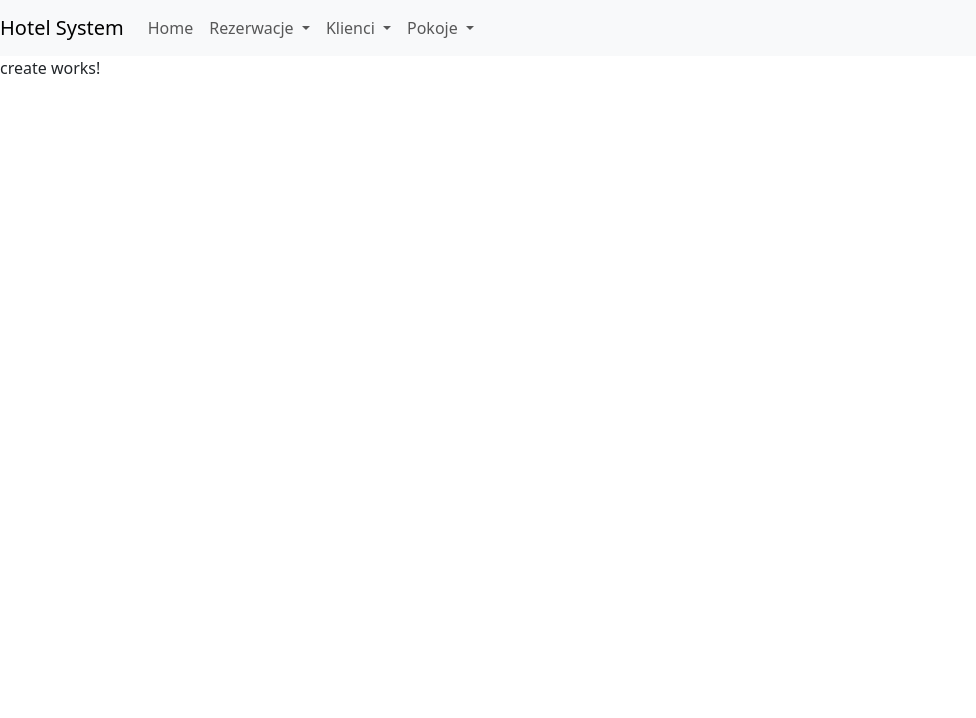
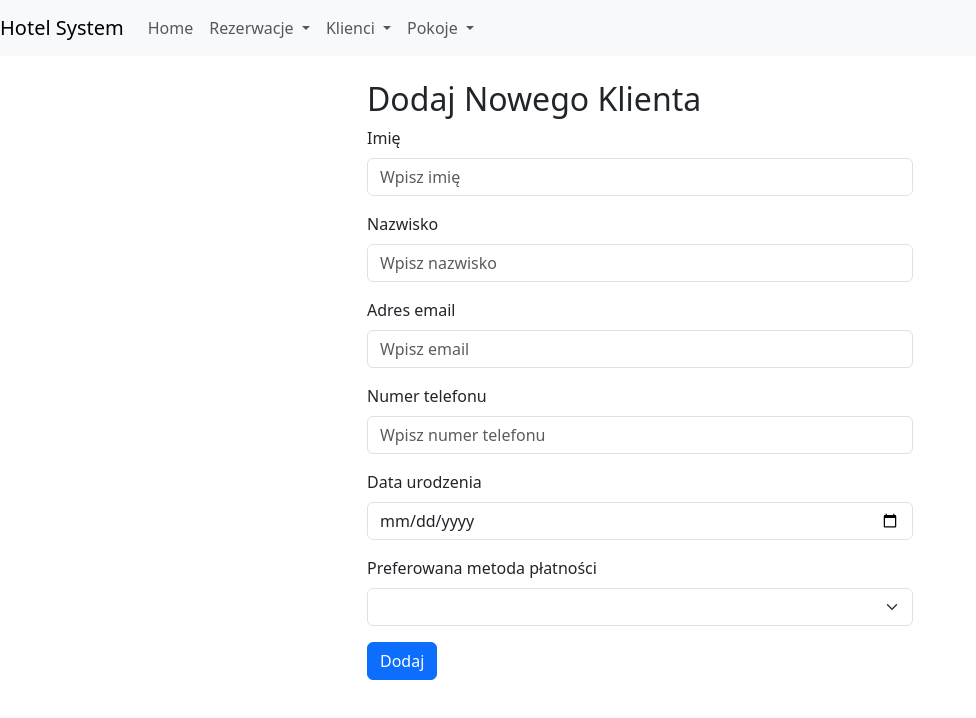
Before and after one commit to konr-ad/BookingSystemFrontend, an Angular app: page /clients/create in a window 1280 px wide. Shown: the top 718 px of the page, without its empty margins (0-976 px from the left). Built offline with nearby package versions, Linux system fonts and the light colour scheme.

Commit message:
adding layout to Client component

```diff
--- a/src/app/components/client/create/createClient.component.html
+++ b/src/app/components/client/create/createClient.component.html
@@ -1 +1,56 @@
-<p>create works!</p>
+<!-- createClient.component.html -->
+<form class="container mt-4" *ngIf="clientForm">
+  <div class="row">
+    <div class="col-lg-6 offset-lg-3">
+      <form [formGroup]="clientForm" (ngSubmit)="onSubmit()">
+        <h2>Dodaj Nowego Klienta</h2>
+        <div class="mb-3">
+          <label for="firstName" class="form-label">Imię</label>
+          <input formControlName="firstName" type="text" class="form-control" id="firstName" placeholder="Wpisz imię" required minlength="2">
+          <div class="invalid-feedback">
+            Imię jest wymagane i musi zawierać co najmniej 2 znaki.
+          </div>
+        </div>
+        <div class="mb-3">
+          <label for="lastName" class="form-label">Nazwisko</label>
+          <input formControlName="lastName" type="text" class="form-control" id="lastName" placeholder="Wpisz nazwisko" required minlength="2">
+          <div class="invalid-feedback">
+            Nazwisko jest wymagane i musi zawierać co najmniej 2 znaki.
+          </div>
+        </div>
+        <div class="mb-3">
+          <label for="email" class="form-label">Adres email</label>
+          <input formControlName="email" type="email" class="form-control" id="email" placeholder="Wpisz email" required>
+          <div class="invalid-feedback">
+            Format adresu email jest nieprawidłowy.
+          </div>
+        </div>
+        <div class="mb-3">
+          <label for="phoneNumber" class="form-label">Numer telefonu</label>
+          <input formControlName="phoneNumber" type="tel" class="form-control" id="phoneNumber" placeholder="Wpisz numer telefonu" required>
+          <div class="invalid-feedback">
+            Numer telefonu jest wymagany.
+          </div>
+        </div>
+        <div class="mb-3">
+          <label for="dateOfBirth" class="form-label">Data urodzenia</label>
+          <input formControlName="dateOfBirth" type="date" class="form-control" id="dateOfBirth" required>
+          <div class="invalid-feedback">
+            Data urodzenia jest wymagana.
+          </div>
+        </div>
+        <div class="mb-3">
+          <label for="preferredPaymentMethod" class="form-label">Preferowana metoda płatności</label>
+          <select formControlName="preferredPaymentMethod" class="form-select" id="preferredPaymentMethod">
+            <option selected>Wybierz...</option>
+            <option value="Credit Card">Karta kredytowa</option>
+            <option value="Debit Card">Karta debetowa</option>
+            <option value="PayPal">PayPal</option>
+            <option value="Bank Transfer">Przelew bankowy</option>
+          </select>
+        </div>
+        <button type="submit" class="btn btn-primary">Dodaj</button>
+      </form>
+    </div>
+  </div>
+</form>
--- a/src/app/components/client/create/createClient.component.ts
+++ b/src/app/components/client/create/createClient.component.ts
@@ -1,10 +1,35 @@
-import { Component } from '@angular/core';
+import {Component, OnInit} from '@angular/core';
+import {FormBuilder, FormGroup, Validators} from "@angular/forms";
+import {ClientService} from "../../../services/client/client.service";
 
 @Component({
   selector: 'app-create-client',
   templateUrl: './createClient.component.html',
   styleUrls: ['./createClient.component.css']
 })
-export class CreateClientComponent {
+export class CreateClientComponent implements OnInit {
+  clientForm!: FormGroup;
 
+  constructor(private fb: FormBuilder, private clientService: ClientService) {
+  }
+
+  ngOnInit(): void {
+    this.clientForm = this.fb.group({
+      firstName: ['', [Validators.required, Validators.minLength(2)]],
+      lastName: ['', [Validators.required, Validators.minLength(2)]],
+      email: ['', [Validators.required, Validators.email]],
+      phoneNumber: ['', [Validators.required]],
+      dateOfBirth: ['', [Validators.required]],
+      preferredPaymentMethod: [''] // Nie jest wymagane, więc nie dodajemy walidatorów
+    });
+  }
+
+  onSubmit(): void {
+    if (this.clientForm.valid) {
+      this.clientService.createClient(this.clientForm.value).subscribe({
+        next: (client) => console.log(client),
+        error: (error) => console.error(error)
+      });
+    }
+  }
 }
--- a/src/app/components/client/view/viewClient.component.html
+++ b/src/app/components/client/view/viewClient.component.html
@@ -1 +1,59 @@
-<p>view works!</p>
+<div class="container mt-4">
+  <h2>Lista Klientów</h2>
+  <div class="input-group mb-3">
+    <input type="text" class="form-control" placeholder="Szukaj klienta..." aria-label="Szukaj klienta" [(ngModel)]="searchTerm">
+    <div class="input-group-append">
+      <button class="btn btn-outline-secondary" type="button" (click)="searchClients()">Szukaj</button>
+    </div>
+  </div>
+    <table class="table">
+    <thead>
+    <tr>
+      <th scope="col">#</th>
+      <th scope="col">Imię</th>
+      <th scope="col">Nazwisko</th>
+      <th scope="col">Email</th>
+      <th scope="col">Numer telefonu</th>
+      <th scope="col">Metoda płatności</th>
+      <th scope="col">Data urodzenia</th>
+      <th scope="col">Akcje</th>
+    </tr>
+    </thead>
+    <tbody>
+    <tr *ngFor="let client of clients; let i = index">
+      <ng-container *ngIf="!client.isEditing; else editClientForm">
+        <th scope="row">{{ i + 1 }}</th>
+        <td>{{ client.firstName }}</td>
+        <td>{{ client.lastName }}</td>
+        <td>{{ client.email }}</td>
+        <td>{{ client.phoneNumber }}</td>
+        <td>{{ client.preferredPaymentMethod }}</td>
+        <td>{{ client.dateOfBirth }}</td>
+        <td>
+          <button class="btn btn-primary btn-sm" (click)="enableEdit(client.id)">Edytuj</button>
+        </td>
+      </ng-container>
+      <ng-template #editClientForm>
+        <th scope="row">{{ i + 1 }}</th>
+        <td><input [(ngModel)]="client.firstName" class="form-control"/></td>
+        <td><input [(ngModel)]="client.lastName" class="form-control"/></td>
+        <td><input [(ngModel)]="client.email" class="form-control"/></td>
+        <td><input [(ngModel)]="client.phoneNumber" class="form-control"/></td>
+        <td>
+          <select class="form-control" [(ngModel)]="client.preferredPaymentMethod">
+            <option value="Credit Card">Karta kredytowa</option>
+            <option value="Debit Card">Karta debetowa</option>
+            <option value="PayPal">PayPal</option>
+            <option value="Bank Transfer">Przelew bankowy</option>
+          </select>
+        </td>
+        <td>
+          <button class="btn btn-success btn-sm" (click)="saveClient(client)">Zapisz</button>
+          <button class="btn btn-secondary btn-sm" (click)="cancelEdit()">Anuluj</button>
+          <button class="btn btn-danger btn-sm" (click)="deleteClient(client.id)">Usuń</button>
+        </td>
+      </ng-template>
+    </tr>
+    </tbody>
+  </table>
+</div>
--- a/src/app/components/client/view/viewClient.component.ts
+++ b/src/app/components/client/view/viewClient.component.ts
@@ -1,10 +1,85 @@
-import { Component } from '@angular/core';
+import {Component, OnInit} from '@angular/core';
+import {ClientDto} from "../../../models/client.dto";
+import {ClientService} from "../../../services/client/client.service";
+import {Router} from "@angular/router";
+import { FormGroup, FormBuilder, Validators } from '@angular/forms';
+import { trigger, state, style, transition, animate } from '@angular/animations';
 
 @Component({
   selector: 'app-view-client',
   templateUrl: './viewClient.component.html',
-  styleUrls: ['./viewClient.component.css']
+  styleUrls: ['./viewClient.component.css'],
+  animations: [
+    trigger('fadeInAnimation', [
+      transition(':enter', [
+        style({ opacity: 0 }),
+        animate('300ms', style({ opacity: 1 }))
+      ]),
+      transition(':leave', [
+        animate('300ms', style({ opacity: 0 }))
+      ])
+    ])
+  ]
 })
-export class ViewClientComponent {
+export class ViewClientComponent implements OnInit {
+  clients: ClientDto[] = [];
+  searchTerm: string = '';
+  editForms: { [key: number]: FormGroup } = {};
+  editingClientId: number | null = null;
 
+  constructor(private clientService: ClientService, private router: Router, private formBuilder: FormBuilder) {}
+
+  ngOnInit() {
+    this.getAllClients();
+  }
+  getAllClients(): void {
+    this.clientService.getAllClients().subscribe(clients => {
+      this.clients = clients;
+    });
+  }
+
+  searchClients() {
+    this.clientService.searchClients(this.searchTerm).subscribe(
+      clients => this.clients = clients,
+      error => console.error('Błąd podczas wyszukiwania klientów', error)
+    );
+  }
+  addReservation(clientId?: number) {
+    if (clientId === undefined) {
+      // Obsłuż sytuację, gdy id jest undefined, np. wyświetl komunikat błędu
+      console.error('ID klienta jest niezdefiniowane');
+      return;
+    }
+    this.router.navigate(['/reservations/create', { clientId: clientId }]);
+  }
+
+  enableEdit(id: number): void {
+    this.clients.forEach(client => {
+      if (client.id === id) {
+        client.isEditing = true;
+      } else {
+        client.isEditing = false;
+      }
+    });
+  }
+
+  cancelEdit(): void {
+    this.editingClientId = null;
+    this.clients = this.clients.map(client => ({
+      ...client,
+      isEditing: false
+    }));
+  }
+  deleteClient(clientId: number): void {
+    this.clientService.deleteClient(clientId).subscribe(() => {
+      this.getAllClients();
+    });
+  }
+
+  saveClient(client: ClientDto): void {
+    this.clientService.updateClient(client).subscribe(() => {
+      this.getAllClients();
+      this.cancelEdit();
+    });
+  }
 }
--- a/src/app/models/client.dto.ts
+++ b/src/app/models/client.dto.ts
@@ -1,10 +1,11 @@
 // client.model.ts
 export interface ClientDto {
-  id?: number;
+  id: number;
   firstName: string;
   lastName: string;
   email: string;
   phoneNumber: string;
   dateOfBirth: Date;
   preferredPaymentMethod?: string;
+  isEditing?: boolean;
 }
--- a/src/app/services/client/client.service.ts
+++ b/src/app/services/client/client.service.ts
@@ -2,7 +2,7 @@
 import { Injectable } from '@angular/core';
 import { HttpClient } from '@angular/common/http';
 import { Observable } from 'rxjs';
-import { ClientDto } from '../../models/client.dto'; // Załóżmy, że masz taki model
+import { ClientDto } from '../../models/client.dto';
 
 @Injectable({
   providedIn: 'root'
@@ -16,8 +16,25 @@ export class ClientService {
     return this.http.post<ClientDto>(this.apiUrl, clientData);
   }
 
-  // Metody do obsługi pozostałych operacji CRUD...
   getAllClients(): Observable<ClientDto[]> {
     return this.http.get<ClientDto[]>(this.apiUrl);
   }
+
+  searchClients(term: string): Observable<ClientDto[]> {
+    const url = `${this.apiUrl}?search=${term}`;
+    return this.http.get<ClientDto[]>(url);
+  }
+
+  getClient(id: number): Observable<ClientDto> {
+    return this.http.get<ClientDto>(`${this.apiUrl}/${id}`);
+  }
+
+  updateClient(client: ClientDto): Observable<ClientDto> {
+    const url = `${this.apiUrl}/${client.id}`;
+    return this.http.put<ClientDto>(url, client);
+  }
+
+  deleteClient(id: number): Observable<void> {
+    return this.http.delete<void>(`${this.apiUrl}/${id}`);
+  }
 }
```
